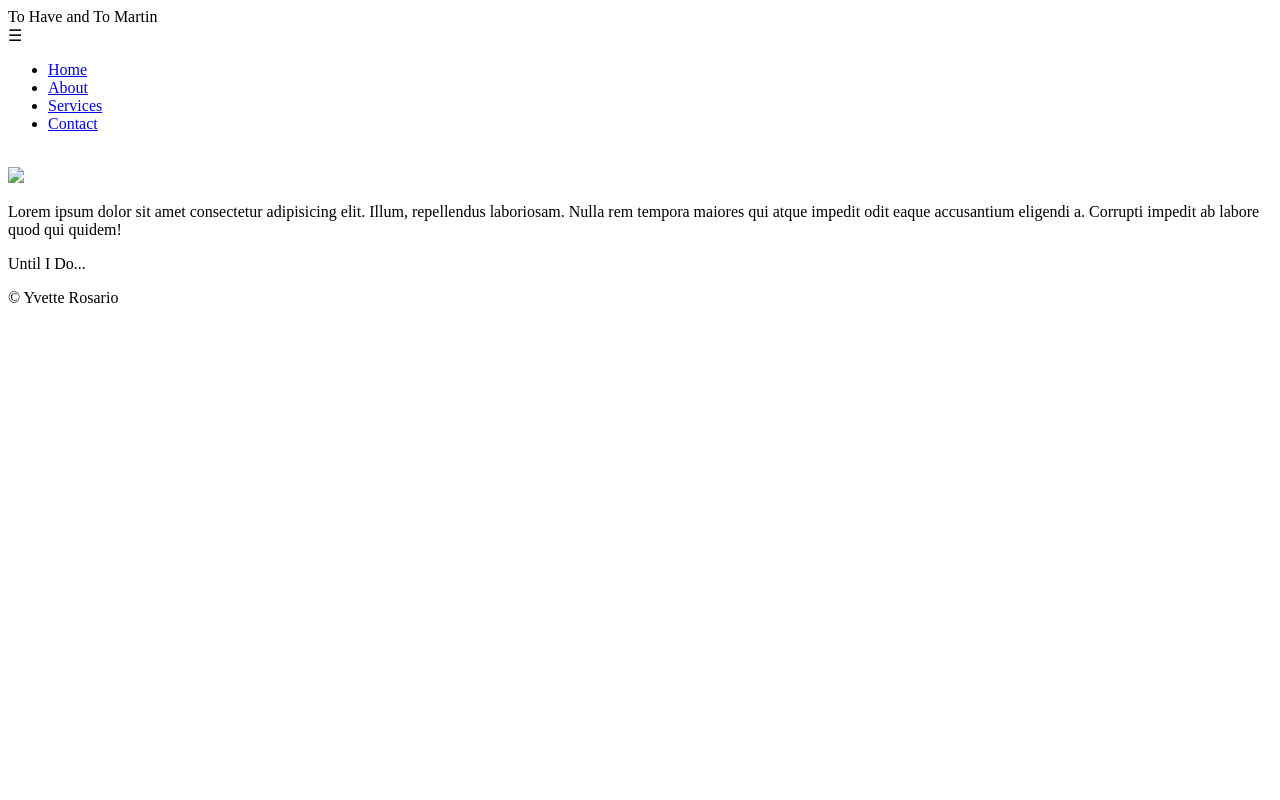
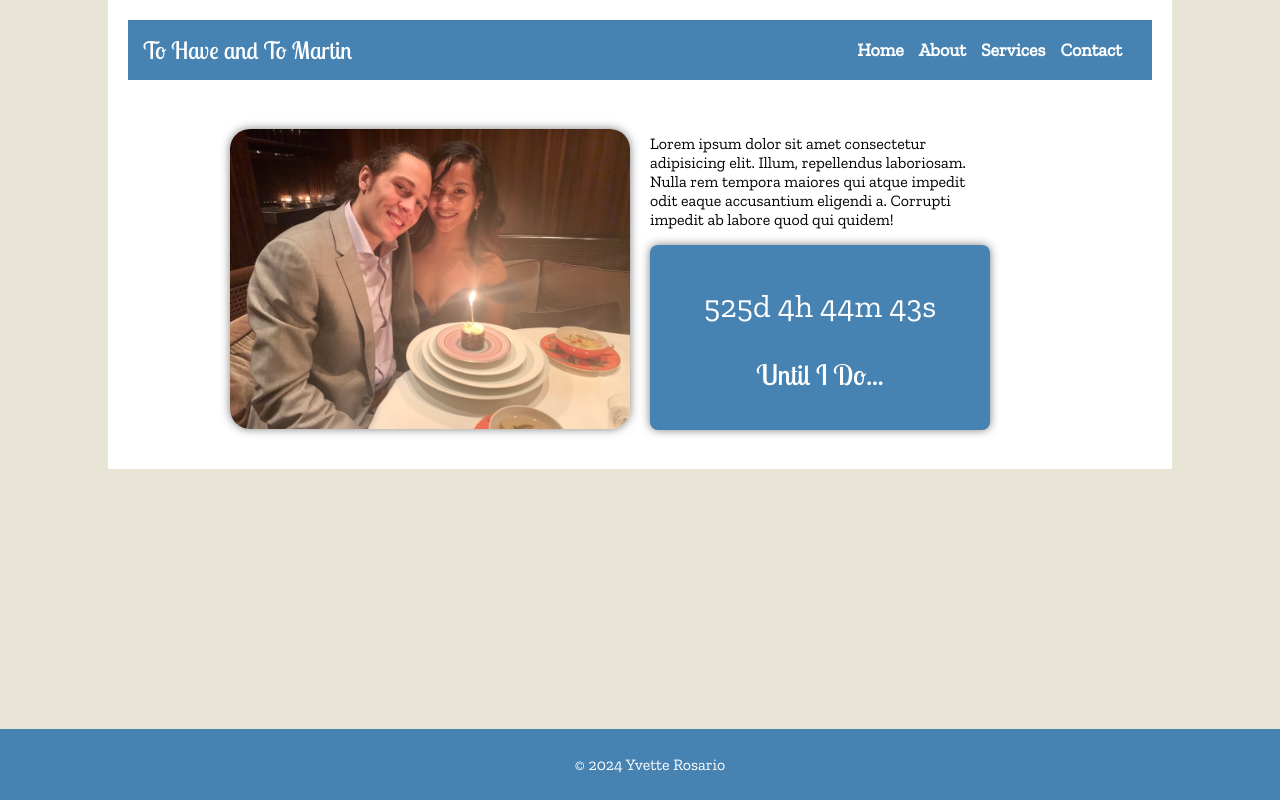
Before and after one commit to Introvette/martin-wedding, a plain HTML site: page index.html in a window 1280 px wide. Drawn offline with nearby package versions, Linux system fonts and the light colour scheme; the site is published under a folder, as on GitHub Pages, so addresses that start at the root find nothing.

Commit message:
fixed paths

```diff
--- a/index.html
+++ b/index.html
@@ -3,11 +3,11 @@
 <head>
     <meta charset="UTF-8">
     <meta name="viewport" content="width=device-width, initial-scale=1.0">
-    <link rel="stylesheet" href="/assets/styles.css">
+    <link rel="stylesheet" href="./assets/styles.css">
     <title>Martin Wedding</title>
 </head>
 <body>
-    <script src="/src/script.js"></script>
+    <script src="script.js"></script>
     <div class="main-container">
         <!-- start nav menu -->
         <header>
@@ -27,7 +27,7 @@
         <br/>
         <div class="top-container">
             <div class="home-pic-container">
-                <img src="/assets/photos/yvette-chance.JPG">
+                <img src="./assets/photos/yvette-chance.JPG">
             </div>
             <div class="text-countdown">
                 <div class="main-text">
```
Also changed, not shown: script.js (renamed from src/script.js).
